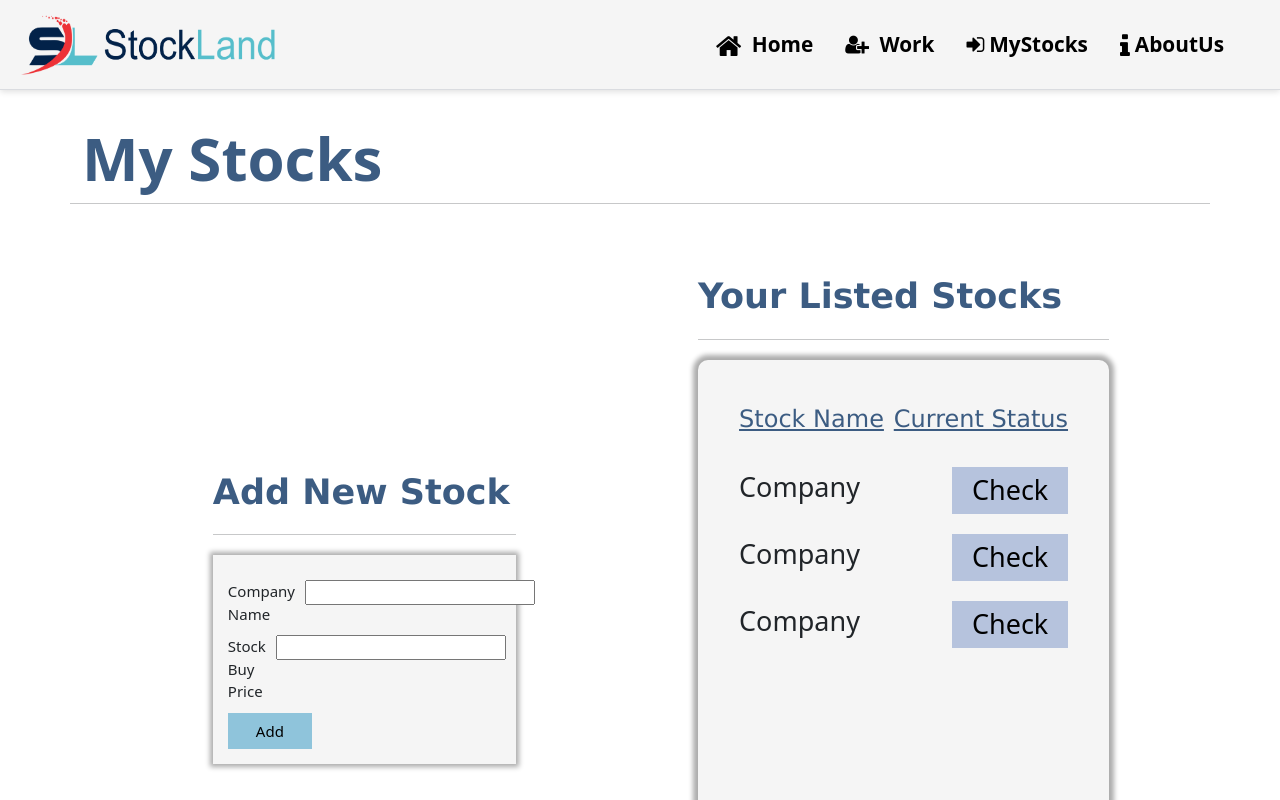
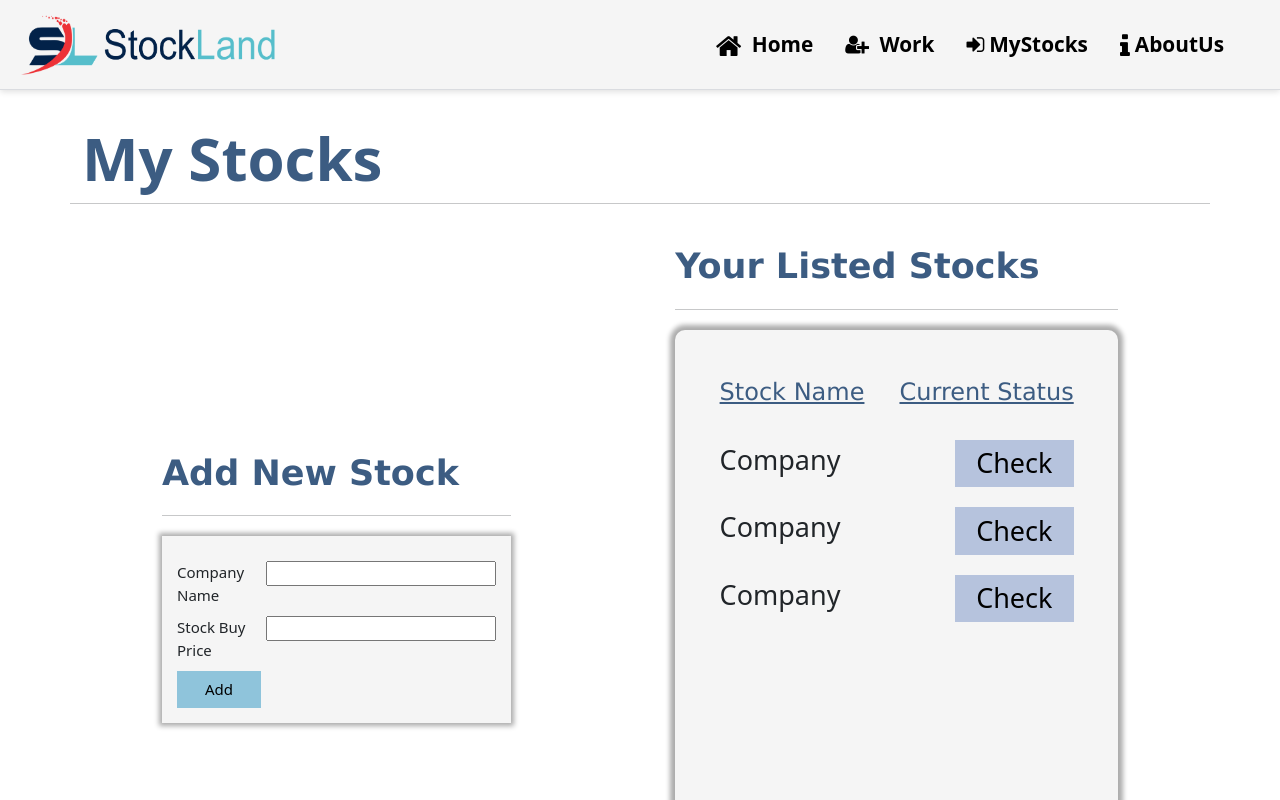
Before and after one commit to parthvyas18/Mystock, a React (Create React App) app: page /mystocks in a window 1280 px wide. Shown: the top 800 px of the page. Built offline with nearby package versions, Linux system fonts and the light colour scheme.

Commit message:
made mystocks.css

```diff
--- a/src/App.css
+++ b/src/App.css
@@ -34,106 +34,7 @@ body {
   position: relative;
   top:80px;
 }
-.stocksContent{
 
-  /* height: 600px; */
-  margin-top: 30px;
-  margin-left:30px;
-  /* border: 2px solid black; */
-  display:flex;
-  flex-direction: row;
-  align-items: center;
-  justify-content:space-around;
-  padding: 10px;
-}
-.addStocks{
-  padding: 10px;
-  width:30%;
-  display:flex;
-  align-items: center;
-  justify-content:left;
-
-}
-.stockList{
-
-  padding: 10px;
-  width:40%;
-}
-.Stocks{
-  width:100%;
-
-}
-#AddStocks{
-
-  box-sizing: border-box;
-  margin-top:20px;
-  padding:15px;
-  width:100%;
-  background-color: #F5F5F5;
-  box-shadow:  0px 0px 5px 3px rgb(172, 172, 172);
-}
-#AddStocksList{
-  font-size:30px;
-  height: 600px;
-  padding: 10%;
-  box-sizing: border-box;
-  background-color: #F5F5F5;
-  margin-top:20px;
-  width:100%;
-  border-radius: 10px;
-  box-shadow:  0px 0px 5px 5px rgb(172, 172, 172);
-  display: flex;
-  flex-direction: column;
-}
-.FormGroup{
-
-  display:flex;
-  font-size:15px;
-  margin-top: 10px;
-  margin-bottom: 10px;
-}
-
-.Input{
-
-  height:25px;
-
-  margin-left: 10px;
-  /* border-radius: 5px; */
-}
-.Addbtn {
-  padding: 7px 28px;
-  font-size:15px;
-  background-color: #8FC4DB;
-  border: 0px;
-}
-.stockView{
-  width:100%;
-  display:flex;
-  flex-direction:row;
-  justify-content: space-between;
-  margin-top: 10px;
-  margin-bottom: 10px;
-  font-size:30px;
-}
-.Checkibtn{
-  padding:1% 6%;
-  font-size: 0.9em;
-  background-color:#B6C3DD;
-  border:0px;
-}
-.CheckBtn:hover{
-  /* background-color:#fff; */
-  border:2px solid black;
-}
-.Company_Name{
-  font-size:0.9em;
-}
-.ListHeaders{
-  display:flex;
-  flex-direction: row;
-  justify-content: space-between;
-  margin-bottom: 20px;
-}
 
 .navbar{
   z-index: 999;
--- a/src/components/TopViewed.js
+++ b/src/components/TopViewed.js
@@ -1,5 +1,5 @@
 import React from 'react';
-import View from './ViewMyStock'
+import ViewMyStock from './ViewMyStock'
 const TopViewed = () => {
     return (
         <div className='container'>
@@ -7,9 +7,9 @@ const TopViewed = () => {
 
                 <div className='viewed justify-content-around col-md-5 col-12'>
                     <h1>Mostly viewed Stocks</h1>
-                    <View CName="AMZN" />
-                    <View CName="IBM" />
-                    <View CName="MSFT" />
+                    <ViewMyStock CName="AMZN" />
+                    <ViewMyStock CName="IBM" />
+                    <ViewMyStock CName="MSFT" />
                 </div>
             </div>
         </div>
--- a/src/components/ViewMyStock.js
+++ b/src/components/ViewMyStock.js
@@ -1,5 +1,5 @@
 import React from 'react';
-const View= (props)=>{
+const ViewMyStock= (props)=>{
     return(
         <div className="stockView">
             <span className="Company_Name">{props.CName}</span>
@@ -7,4 +7,4 @@ const View= (props)=>{
         </div>
     );
 }
-export default View;
+export default ViewMyStock;
--- a/src/components/aboutus.js
+++ b/src/components/aboutus.js
@@ -1,7 +1,7 @@
 import React from 'react'
-const About = () =>{
+const AboutUs = () =>{
     return (
         <div>You are in About Us Page</div>
     );
 }
-export default About;
+export default AboutUs;
--- a/src/components/addStock.js
+++ b/src/components/addStock.js
@@ -1,5 +1,5 @@
 import React from 'react'
-const Add = () => {
+const AddStock = () => {
     return (
         <div class="Stocks">
             <span className="PageSubTitle">Add New Stock</span>
@@ -20,4 +20,4 @@ const Add = () => {
         </div>
     );
 }
-export default Add;
+export default AddStock;
--- a/src/components/displayStockList.js
+++ b/src/components/displayStockList.js
@@ -1,6 +1,6 @@
 import React from 'react'
-import View from './ViewMyStock'
-const Display = () =>{
+import ViewMyStock from './ViewMyStock'
+const DisplayStockList = () =>{
     return(
         <div className="Stocks">
             <span className="PageSubTitle">Your Listed Stocks</span>
@@ -11,11 +11,11 @@ const Display = () =>{
 
                         <div className='PageSubSubTitle'><u>Current Status</u></div>
                     </div>
-                    <View CName='Company'/>
-                    <View CName='Company'/>
-                    <View CName='Company' />
+                    <ViewMyStock CName='Company'/>
+                    <ViewMyStock CName='Company'/>
+                    <ViewMyStock CName='Company' />
             </div>
         </div>
     );
 }
-export default Display;
+export default DisplayStockList;
--- a/src/components/mystocks.js
+++ b/src/components/mystocks.js
@@ -1,7 +1,7 @@
 import React from 'react'
-import Add from './addStock'
-import Display from './displayStockList'
-
+import AddStock from './addStock'
+import DisplayStockList from './displayStockList'
+import '../css/mystocks.css'
 const MyStocks = () => {
     return (
         <div className="container">
@@ -12,15 +12,13 @@ const MyStocks = () => {
 
             <div className="row stocksContent">
                 <div className=" col-md-4  col-12 addStocks">
-                    <Add />
+                    <AddStock />
                 </div>
                 <div className=" col-md-5  col-12 stockList">
-                    <Display />
+                    <DisplayStockList />
                 </div>
             </div>
         </div>
-
-
     );
 }
 export default MyStocks;
--- /dev/null
+++ b/src/css/mystocks.css
@@ -0,0 +1,98 @@
+.stockView{
+    width:100%;
+    display:flex;
+    flex-direction:row;
+    justify-content: space-between;
+    margin-top: 10px;
+    margin-bottom: 10px;
+    font-size:30px;
+  }
+  .Checkibtn{
+    padding:1% 6%;
+    font-size: 0.9em;
+    background-color:#B6C3DD;
+    border:0px;
+  }
+  .Checkibtn:hover{
+    /* background-color:#fff; */
+    border:2px solid black;
+  }
+  .Company_Name{
+    font-size:0.9em;
+  }
+  #AddStocks{
+
+    box-sizing: border-box;
+    margin-top:20px;
+    padding:15px;
+    width:100%;
+    background-color: #F5F5F5;
+    box-shadow:  0px 0px 5px 3px rgb(172, 172, 172);
+  }
+  .FormGroup{
+
+    display:flex;
+    font-size:15px;
+    margin-top: 10px;
+    margin-bottom: 10px;
+  }
+  .Stocks{
+    width:100%;
+  }
+  .Input{
+
+    height:25px;
+
+    margin-left: 10px;
+    /* border-radius: 5px; */
+  }
+  .Addbtn {
+    padding: 7px 28px;
+    font-size:15px;
+    background-color: #8FC4DB;
+    border: 0px;
+  }
+  #AddStocksList{
+    font-size:30px;
+    height: 600px;
+    padding: 10%;
+    box-sizing: border-box;
+    background-color: #F5F5F5;
+    margin-top:20px;
+    width:100%;
+    border-radius: 10px;
+    box-shadow:  0px 0px 5px 5px rgb(172, 172, 172);
+    display: flex;
+    flex-direction: column;
+  }
+  .ListHeaders{
+    display:flex;
+    flex-direction: row;
+    justify-content: space-between;
+    margin-bottom: 20px;
+  }
+  .stocksContent{
+
+    /* height: 600px; */
+    margin-top: 30px;
+    margin-left:30px;
+    /* border: 2px solid black; */
+    display:flex;
+    flex-direction: row;
+    align-items: center;
+    justify-content:space-around;
+    padding: 10px;
+  }
+  .addStocks{
+    padding: 10px;
+    width:30%;
+    display:flex;
+    align-items: center;
+    justify-content:left;
+
+  }
+  .stockList{
+
+    padding: 10px;
+    width:40%;
+  }
```
